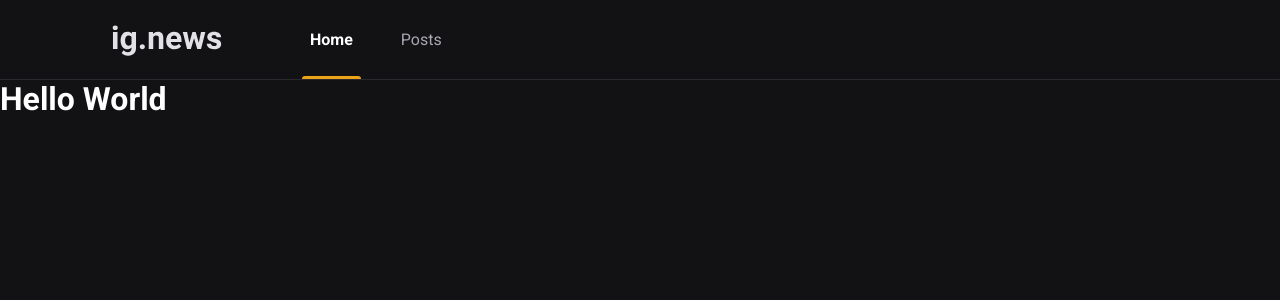
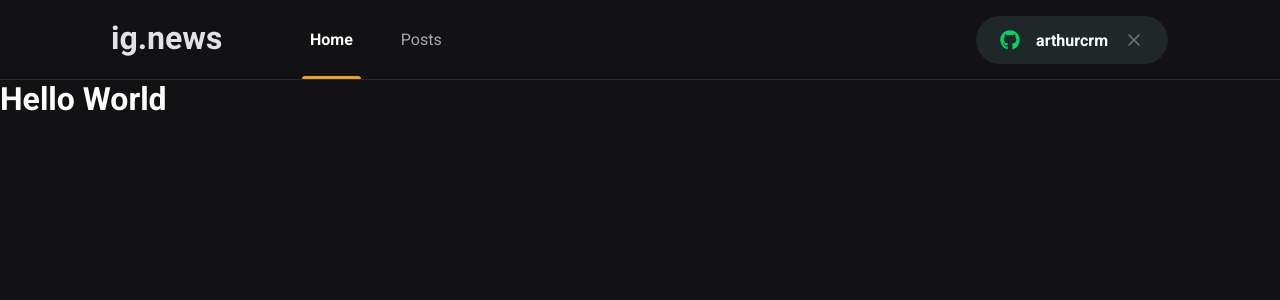
Before and after one commit to arthurcrm/ignews_ignite, a Next.js app: page / in a window 1280 px wide. Shown: the top 300 px of the page. Built offline with nearby package versions, Linux system fonts and the light colour scheme.

Commit message:
Create: Sign In Button

```diff
--- a/package.json
+++ b/package.json
@@ -11,6 +11,7 @@
     "next": "12.0.4",
     "react": "17.0.2",
     "react-dom": "17.0.2",
+    "react-icons": "^4.3.1",
     "sass": "^1.43.4"
   },
   "devDependencies": {
--- a/src/components/Header/index.tsx
+++ b/src/components/Header/index.tsx
@@ -1,3 +1,4 @@
+import { SignInButton } from "../SignInButton";
 import styles from "./styles.module.scss";
 
 export function Header() {
@@ -11,6 +12,7 @@
           </a>
           <a href="#">Posts</a>
         </nav>
+        <SignInButton />
       </div>
     </header>
   );
--- a/src/components/Header/styles.module.scss
+++ b/src/components/Header/styles.module.scss
@@ -51,4 +51,8 @@
       }
     }
   }
+
+  button {
+    margin-left: auto;
+  }
 }
--- /dev/null
+++ b/src/components/SignInButton/index.tsx
@@ -0,0 +1,21 @@
+import { FaGithub } from "react-icons/fa";
+import { FiX } from "react-icons/fi";
+
+import styles from "./styles.module.scss";
+
+export function SignInButton() {
+  const isUserLoggedIn = true;
+
+  return isUserLoggedIn ? (
+    <button className={styles.signInButton} type="button">
+      <FaGithub color="#04d361" />
+      arthurcrm
+      <FiX color="#737380" className={styles.closeIcon} />
+    </button>
+  ) : (
+    <button className={styles.signInButton} type="button">
+      <FaGithub color="#eba417" />
+      Sign in with Github
+    </button>
+  );
+}
--- /dev/null
+++ b/src/components/SignInButton/styles.module.scss
@@ -0,0 +1,32 @@
+.signInButton {
+  height: 3rem;
+  border-radius: 3rem;
+  background: var(--gray-850);
+  border: 0;
+  padding: 0 1.5rem;
+
+  display: flex;
+  align-items: center;
+  justify-content: center;
+
+  color: var(--white);
+  font-weight: bold;
+
+  svg {
+    width: 20px;
+    height: 20px;
+  }
+
+  svg:first-child {
+    margin-right: 1rem;
+  }
+
+  svg.closeIcon {
+    margin-left: 1rem;
+  }
+
+  transition: filter 0.3s;
+  &:hover {
+    filter: brightness(0.8);
+  }
+}
--- a/src/styles/global.scss
+++ b/src/styles/global.scss
@@ -12,6 +12,7 @@
   --gray-100: #e1e1e6;
   --gray-300: #a8a8b3;
   --gray-800: #29292e;
+  --gray-850: #1f2729;
   --gray-900: #121214;
 
   // Cyan
```
Also changed, not shown: 1 other file (tests, documents, lock files or other folders).
